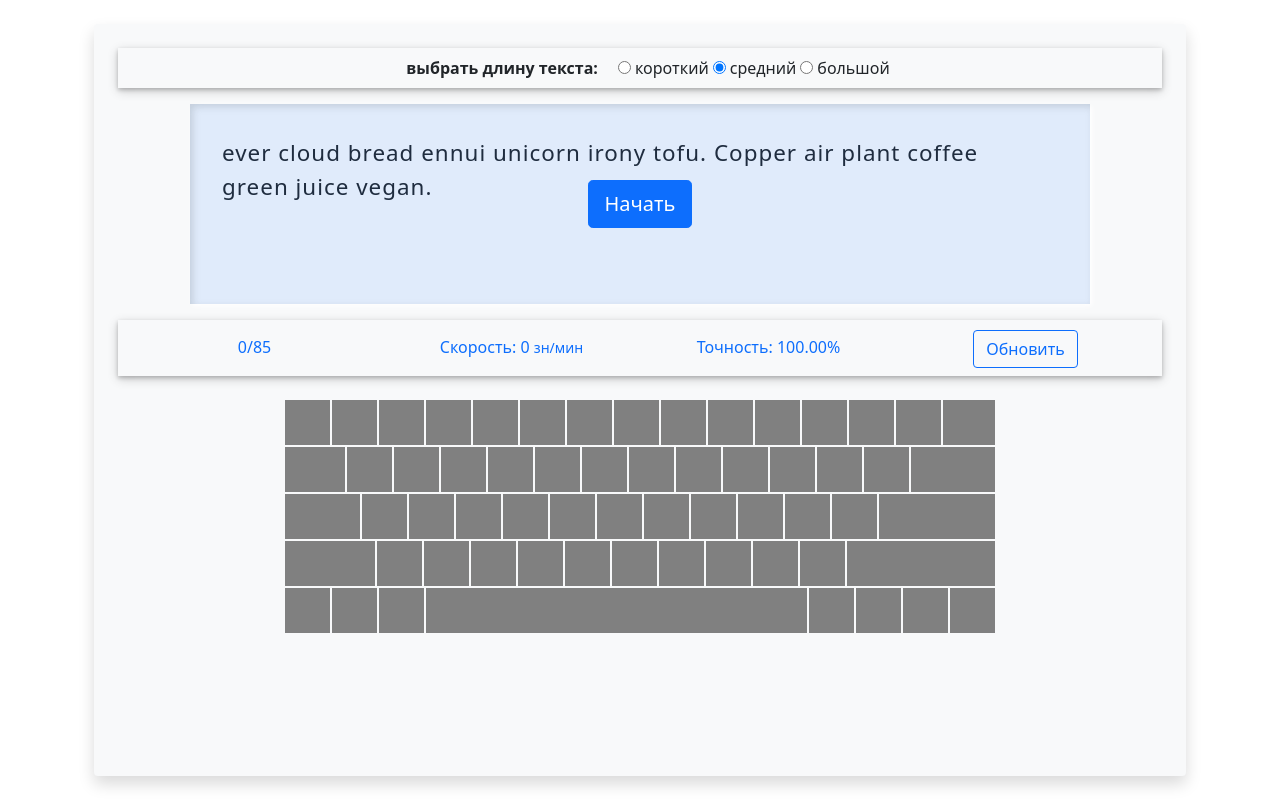
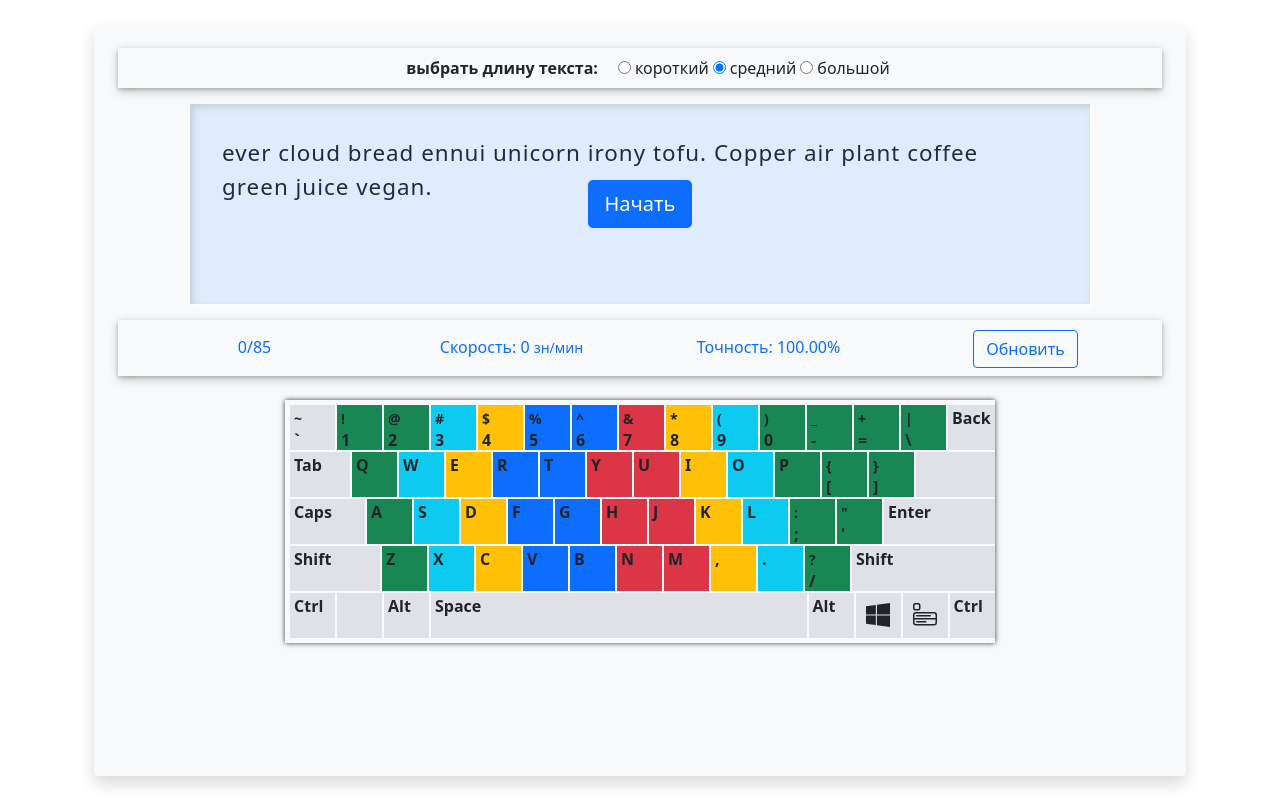
Before and after one commit to Denesterio/type_trainer, a Vue app: page / in a window 1280 px wide. Built offline with nearby package versions, Linux system fonts and the light colour scheme.

Commit message:
add keyboard view, need logic

```diff
--- a/src/App.vue
+++ b/src/App.vue
@@ -11,10 +11,14 @@
       </app-radio-inputs>
     </section>
     <!-- text container -->
-    <text-box :currentText="splittedText" @refresh-text="fetchText" />
+    <text-box
+      v-model:current-char-index="currentCharIndex"
+      :currentText="splittedText"
+      @refresh-text="fetchText"
+    />
     <!-- keyboard -->
     <section class="mt-4">
-      <app-keyboard></app-keyboard>
+      <app-keyboard :splittedText="splittedText" :currentIndex="currentCharIndex"></app-keyboard>
     </section>
   </div>
 </template>
@@ -36,6 +40,7 @@ export default {
       ],
       currentTextLength: '6',
       currentText: '',
+      currentCharIndex: 0,
     }
   },
 
--- a/src/components/AppKeyboard.vue
+++ b/src/components/AppKeyboard.vue
@@ -1,79 +1,104 @@
 <template>
   <div class="keyboard">
     <div class="keyboard-row keyboard-row-1">
-      <div class="keyboard-button"></div>
-      <div class="keyboard-button"></div>
-      <div class="keyboard-button"></div>
-      <div class="keyboard-button"></div>
-      <div class="keyboard-button"></div>
-      <div class="keyboard-button"></div>
-      <div class="keyboard-button"></div>
-      <div class="keyboard-button"></div>
-      <div class="keyboard-button"></div>
-      <div class="keyboard-button"></div>
-      <div class="keyboard-button"></div>
-      <div class="keyboard-button"></div>
-      <div class="keyboard-button"></div>
-      <div class="keyboard-button"></div>
-      <div class="keyboard-button"></div>
+      <div class="keyboard-button"><small>~</small><br>`</div>
+      <div class="keyboard-button bg-success"><small>!</small><br>1</div>
+      <div class="keyboard-button bg-success"><small>@</small><br>2</div>
+      <div class="keyboard-button bg-info"><small>#</small><br>3</div>
+      <div class="keyboard-button bg-warning"><small>$</small><br>4</div>
+      <div class="keyboard-button bg-primary"><small>%</small><br>5</div>
+      <div class="keyboard-button bg-primary"><small>^</small><br>6</div>
+      <div class="keyboard-button bg-danger"><small>&</small><br>7</div>
+      <div class="keyboard-button bg-warning"><small>*</small><br>8</div>
+      <div class="keyboard-button bg-info"><small>(</small><br>9</div>
+      <div class="keyboard-button bg-success"><small>)</small><br>0</div>
+      <div class="keyboard-button bg-success"><small>_</small><br>-</div>
+      <div class="keyboard-button bg-success"><small>+</small><br>=</div>
+      <div class="keyboard-button bg-success"><small>|</small><br>\</div>
+      <div class="keyboard-button">Back</div>
     </div>
     <div class="keyboard-row keyboard-row-2">
-      <div class="keyboard-button"></div>
-      <div class="keyboard-button"></div>
-      <div class="keyboard-button"></div>
-      <div class="keyboard-button"></div>
-      <div class="keyboard-button"></div>
-      <div class="keyboard-button"></div>
-      <div class="keyboard-button"></div>
-      <div class="keyboard-button"></div>
-      <div class="keyboard-button"></div>
-      <div class="keyboard-button"></div>
-      <div class="keyboard-button"></div>
-      <div class="keyboard-button"></div>
-      <div class="keyboard-button"></div>
+      <div class="keyboard-button">Tab</div>
+      <div class="keyboard-button bg-success">Q</div>
+      <div class="keyboard-button bg-info">W</div>
+      <div class="keyboard-button bg-warning">E</div>
+      <div class="keyboard-button bg-primary">R</div>
+      <div class="keyboard-button bg-primary">T</div>
+      <div class="keyboard-button bg-danger">Y</div>
+      <div class="keyboard-button bg-danger">U</div>
+      <div class="keyboard-button bg-warning">I</div>
+      <div class="keyboard-button bg-info">O</div>
+      <div class="keyboard-button bg-success">P</div>
+      <div class="keyboard-button bg-success"><small>{</small><br>[</div>
+      <div class="keyboard-button bg-success"><small>}</small><br>]</div>
       <div class="keyboard-button"></div>
     </div>
     <div class="keyboard-row keyboard-row-3">
-      <div class="keyboard-button"></div>
-      <div class="keyboard-button"></div>
-      <div class="keyboard-button"></div>
-      <div class="keyboard-button"></div>
-      <div class="keyboard-button"></div>
-      <div class="keyboard-button"></div>
-      <div class="keyboard-button"></div>
-      <div class="keyboard-button"></div>
-      <div class="keyboard-button"></div>
-      <div class="keyboard-button"></div>
-      <div class="keyboard-button"></div>
-      <div class="keyboard-button"></div>
-      <div class="keyboard-button"></div>
+      <div class="keyboard-button">Caps</div>
+      <div class="keyboard-button bg-success">A</div>
+      <div class="keyboard-button bg-info">S</div>
+      <div class="keyboard-button bg-warning">D</div>
+      <div class="keyboard-button bg-primary">F</div>
+      <div class="keyboard-button bg-primary">G</div>
+      <div class="keyboard-button bg-danger">H</div>
+      <div class="keyboard-button bg-danger">J</div>
+      <div class="keyboard-button bg-warning">K</div>
+      <div class="keyboard-button bg-info">L</div>
+      <div class="keyboard-button bg-success"><small>:</small><br>;</div>
+      <div class="keyboard-button bg-success"><small>"</small><br>'</div>
+      <div class="keyboard-button">Enter</div>
     </div>
     <div class="keyboard-row keyboard-row-4">
-      <div class="keyboard-button"></div>
-      <div class="keyboard-button"></div>
-      <div class="keyboard-button"></div>
-      <div class="keyboard-button"></div>
-      <div class="keyboard-button"></div>
-      <div class="keyboard-button"></div>
-      <div class="keyboard-button"></div>
-      <div class="keyboard-button"></div>
-      <div class="keyboard-button"></div>
-      <div class="keyboard-button"></div>
-      <div class="keyboard-button"></div>
-      <div class="keyboard-button"></div>
+      <div class="keyboard-button">Shift</div>
+      <div class="keyboard-button bg-success">Z</div>
+      <div class="keyboard-button bg-info">X</div>
+      <div class="keyboard-button bg-warning">C</div>
+      <div class="keyboard-button bg-primary">V</div>
+      <div class="keyboard-button bg-primary">B</div>
+      <div class="keyboard-button bg-danger">N</div>
+      <div class="keyboard-button bg-danger">M</div>
+      <div class="keyboard-button bg-warning">,</div>
+      <div class="keyboard-button bg-info">.</div>
+      <div class="keyboard-button bg-success"><small>?</small><br>/</div>
+      <div class="keyboard-button">Shift</div>
     </div>
     <div class="keyboard-row keyboard-row-5">
+      <div class="keyboard-button">Ctrl</div>
       <div class="keyboard-button"></div>
-      <div class="keyboard-button"></div>
-      <div class="keyboard-button"></div>
-      <div class="keyboard-button"></div>
-      <div class="keyboard-button"></div>
-      <div class="keyboard-button"></div>
-      <div class="keyboard-button"></div>
-      <div class="keyboard-button"></div>
+      <div class="keyboard-button">Alt</div>
+      <div class="keyboard-button">Space</div>
+      <div class="keyboard-button">Alt</div>
+      <div class="keyboard-button d-flex align-items-center justify-content-center"><windows-icon /></div>
+      <div class="keyboard-button d-flex align-items-center justify-content-center"><context-menu-icon /></div>
+      <div class="keyboard-button">Ctrl</div>
     </div>
   </div>
 </template>
+
+<script>
+import WindowsIcon from '../icons/WindowsIcon.vue';
+import ContextMenuIcon from '../icons/ContextMenuIcon.vue';
+export default {
+  components: {WindowsIcon, ContextMenuIcon},
+  props: {
+    splittedText: {
+      type: Array,
+      required: true,
+    },
+
+    currentIndex: {
+      type: Number,
+      required: true,
+    },
+  },
+
+  computed: {
+    currentCharCode() {
+      return this.splittedText[this.currentIndex].charAtCode();
+    },
+  }
+}
+</script>
 
 <style scoped>
 .keyboard {
@@ -82,6 +107,8 @@
   grid-template-rows: repeat(5, 45px);
   gap: 2px;
   margin: 0 auto;
+  border: 5px solid #f8f9fa;
+  box-shadow: 0 0 5px #333;
 }
 .keyboard-row {
   display: grid;
@@ -104,6 +131,9 @@
 }
 .keyboard-button {
   height: 45px;
-  background-color: grey;
+  background-color: #dee2e6;
+  padding: 2px 4px;
+  line-height: 1.4;
+  font-weight: bold;
 }
 </style>
--- a/src/components/TextBox.vue
+++ b/src/components/TextBox.vue
@@ -43,7 +43,7 @@
     </div>
     <!-- typing info -->
     <div class="row text-center text-primary shadow-box p-2">
-      <div class="col">{{countOfTypedChars}}/{{ textLength }}</div>
+      <div class="col">{{currentCharIndex}}/{{ textLength }}</div>
       <div class="col">Скорость: {{ typingSpeed.speed }} <small>зн/мин</small></div>
       <div class="col">Точность: {{ accuracy }}%</div>
       <div class="col">
@@ -64,7 +64,11 @@ export default {
     currentText: {
       type: Array,
       required: true,
-    }
+    },
+    currentCharIndex: {
+      type: Number,
+      required: true,
+    },
   },
 
   /***
@@ -79,7 +83,6 @@ export default {
       status: 'waiting',
       lastCharStatus: 'right',
       currentInput: '',
-      countOfTypedChars: 0,
       typingErrors: 0,
       typingSpeed: {
         timer: null,
@@ -94,10 +97,6 @@ export default {
       return this.currentText.length;
     },
 
-    activeCharIndex() {
-      return this.countOfTypedChars;
-    },
-
     accuracy() {
       return (100 - this.typingErrors / this.textLength * 100).toFixed(2);
     },
@@ -106,8 +105,8 @@ export default {
   methods: {
     calculateTypingSpeed() {
       this.typingSpeed.seconds += 1;
-      const speed = Math.round(this.countOfTypedChars * 60 / this.typingSpeed.seconds);
-      if (speed === 0 && this.countOfTypedChars > 0) {
+      const speed = Math.round(this.currentCharIndex * 60 / this.typingSpeed.seconds);
+      if (speed === 0 && this.currentCharIndex > 0) {
         this.typingSpeed.speed  = '< 1';
       } else {
         this.typingSpeed.speed = speed;
@@ -123,16 +122,12 @@ export default {
       if (!this.typingSpeed.timer) {
         this.typingSpeed.timer = setInterval(this.calculateTypingSpeed, 1000);
       }
-      if (this.currentText[this.countOfTypedChars] === e.data) {
+      if (this.currentText[this.currentCharIndex] === e.data) {
         this.lastCharStatus = 'right';
-        this.countOfTypedChars += 1;
+        this.$emit('update:currentCharIndex', this.currentCharIndex + 1);
       } else if (this.lastCharStatus === 'right') {
         this.lastCharStatus = 'wrong';
         this.typingErrors += 1;
-      }
-
-      if (this.countOfTypedChars === this.textLength) {
-        this.stopTyping();
       }
     },
 
@@ -152,7 +147,7 @@ export default {
     refreshText() {
       this.currentInput = '';
       this.status = 'waiting';
-      this.countOfTypedChars = 0;
+      this.$emit('update:currentCharIndex', 0);
       this.lastCharStatus = 'right';
       this.typingErrors = 0;
       this.typingSpeed = {
@@ -164,15 +159,23 @@ export default {
     },
 
     isCharCurrent(i) {
-      return this.status === 'started' && this.countOfTypedChars === i;
+      return this.status === 'started' && this.currentCharIndex === i;
     },
 
     isCharRight(i) {
-      return this.status === 'started' && i < this.countOfTypedChars;
+      return this.status === 'started' && i < this.currentCharIndex;
     },
 
     isCharWrong(i) {
-      return this.status === 'started' && this.lastCharStatus === 'wrong' && this.countOfTypedChars === i;
+      return this.status === 'started' && this.lastCharStatus === 'wrong' && this.currentCharIndex === i;
+    },
+  },
+
+  watch: {
+    currentCharIndex(newValue) {
+      if (newValue === this.textLength) {
+        this.stopTyping();
+      }
     },
   },
 }
--- /dev/null
+++ b/src/icons/ContextMenuIcon.vue
@@ -0,0 +1,5 @@
+<template>
+  <svg xmlns="http://www.w3.org/2000/svg" width="24" height="24" fill="currentColor" class="bi bi-menu-app" viewBox="0 0 16 16">
+    <path d="M0 1.5A1.5 1.5 0 0 1 1.5 0h2A1.5 1.5 0 0 1 5 1.5v2A1.5 1.5 0 0 1 3.5 5h-2A1.5 1.5 0 0 1 0 3.5v-2zM1.5 1a.5.5 0 0 0-.5.5v2a.5.5 0 0 0 .5.5h2a.5.5 0 0 0 .5-.5v-2a.5.5 0 0 0-.5-.5h-2zM0 8a2 2 0 0 1 2-2h12a2 2 0 0 1 2 2v5a2 2 0 0 1-2 2H2a2 2 0 0 1-2-2V8zm1 3v2a1 1 0 0 0 1 1h12a1 1 0 0 0 1-1v-2H1zm14-1V8a1 1 0 0 0-1-1H2a1 1 0 0 0-1 1v2h14zM2 8.5a.5.5 0 0 1 .5-.5h9a.5.5 0 0 1 0 1h-9a.5.5 0 0 1-.5-.5zm0 4a.5.5 0 0 1 .5-.5h6a.5.5 0 0 1 0 1h-6a.5.5 0 0 1-.5-.5z"/>
+  </svg>
+</template>
--- /dev/null
+++ b/src/icons/WindowsIcon.vue
@@ -0,0 +1,5 @@
+<template>
+  <svg xmlns="http://www.w3.org/2000/svg" width="24" height="24" fill="currentColor" class="bi bi-windows" viewBox="0 0 16 16">
+    <path d="M6.555 1.375 0 2.237v5.45h6.555V1.375zM0 13.795l6.555.933V8.313H0v5.482zm7.278-5.4.026 6.378L16 16V8.395H7.278zM16 0 7.33 1.244v6.414H16V0z"/>
+  </svg>
+</template>
```
Also changed, not shown: src/utils/charUtils.js (added, +11 -0 lines).
